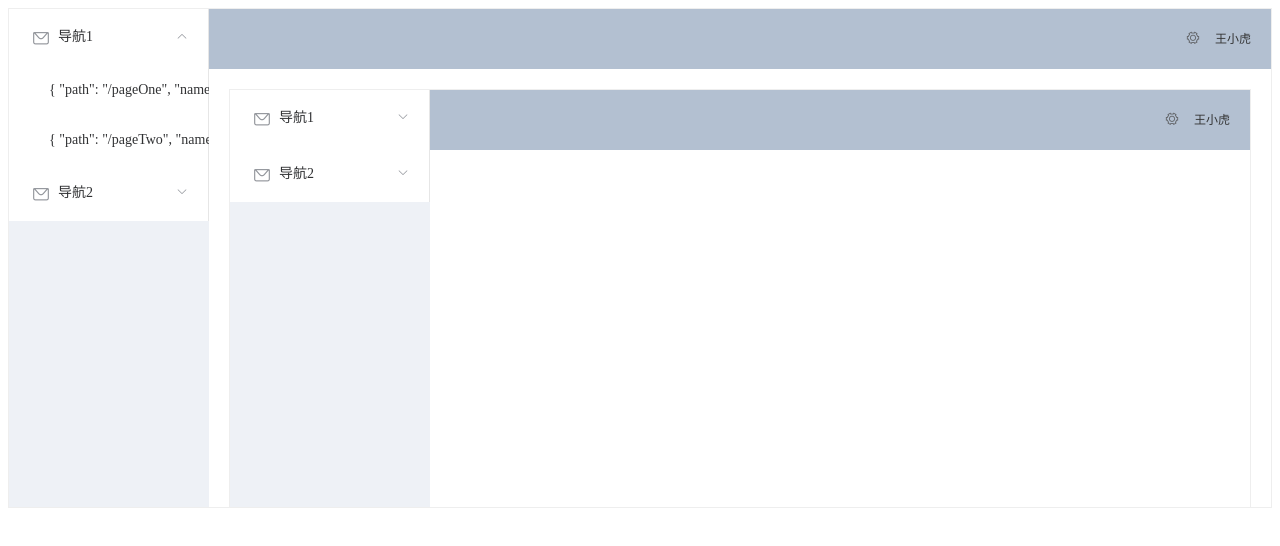
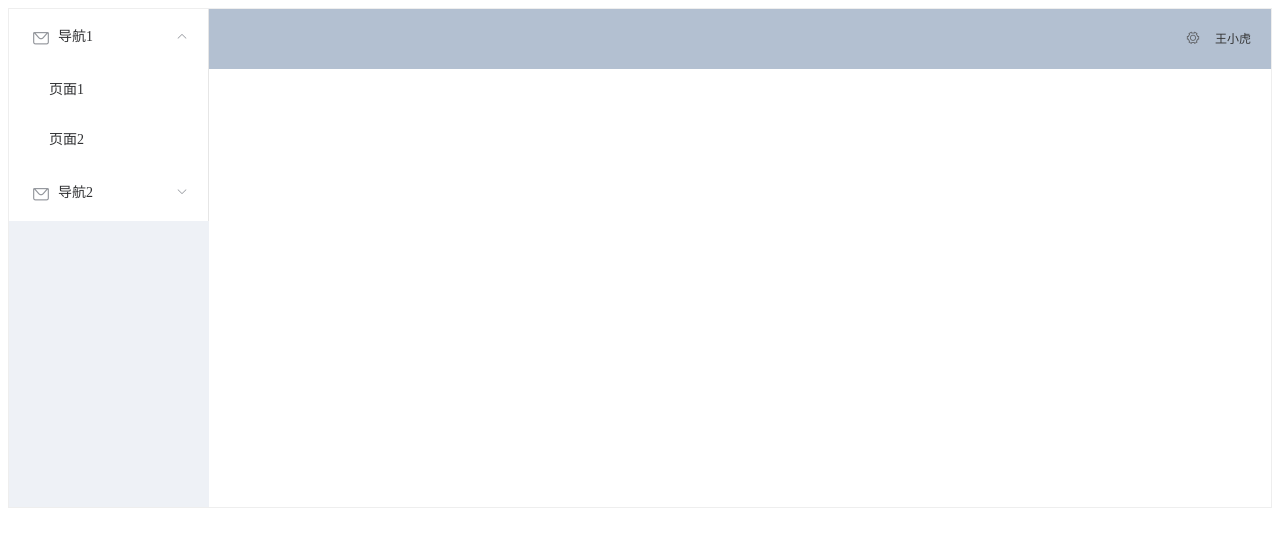
Before and after one commit to GDUFZXP/vue-starter, a Vue app: page / in a window 1280 px wide. Both pictures are taken after a click on the element "导航1". Shown: the top 546 px of the page. Built offline with nearby package versions, Linux system fonts and the light colour scheme.

Commit message:
解决窗口嵌套问题

```diff
--- a/src/App.vue
+++ b/src/App.vue
@@ -1,46 +1,6 @@
 <template>
   <div id="app">
-    <el-container style="height: 500px; border: 1px solid #eee">
-      <el-aside width="200px" style="background-color: rgb(238, 241, 246)">
-<!--        <el-menu :default-openeds="['1']">-->
-<!--          <el-submenu index="1">-->
-<!--            <template slot="title"><i class="el-icon-message"></i>导航1</template>-->
-<!--            <el-menu-item index="1-1">选项1</el-menu-item>-->
-<!--            <el-menu-item index="1-2">选项2</el-menu-item>-->
-<!--          </el-submenu>-->
-<!--          <el-submenu index="2">-->
-<!--            <template slot="title"><i class="el-icon-message"></i>导航2</template>-->
-<!--            <el-menu-item index="2-1">选项3</el-menu-item>-->
-<!--            <el-menu-item index="2-2">选项4</el-menu-item>-->
-<!--          </el-submenu>-->
-<!--        </el-menu>-->
-        <el-menu>
-			<el-submenu v-for="(item, index) in $router.options.routes" :index="index+''">
-				<template slot="title"><i class="el-icon-message"></i>{{item.name}}</template>
-				<el-menu-item v-for="(subItem, subIndex) in item.children" :index="index+'-'+subIndex+''">{{subItem}}</el-menu-item>
-			</el-submenu>
-        </el-menu>
-      </el-aside>
-
-      <el-container>
-        <el-header style="text-align: right; font-size: 12px">
-          <el-dropdown>
-            <i class="el-icon-setting" style="margin-right: 15px"></i>
-            <el-dropdown-menu slot="dropdown">
-              <el-dropdown-item>查看</el-dropdown-item>
-              <el-dropdown-item>新增</el-dropdown-item>
-              <el-dropdown-item>删除</el-dropdown-item>
-            </el-dropdown-menu>
-          </el-dropdown>
-          <span>王小虎</span>
-        </el-header>
-
-        <el-main>
-          <router-view></router-view>
-        </el-main>
-      </el-container>
-    </el-container>
-
+    <router-view></router-view>
   </div>
 </template>
 
--- a/src/router/index.js
+++ b/src/router/index.js
@@ -8,13 +8,15 @@ import App from "../App.vue";
 import About from '../views/About.vue'
 import PageThree from "../views/PageThree";
 import PageFour from "../views/PageFour";
+import Index from "../views/Index";
+import PageTwo from "../views/PageTwo";
 Vue.use(VueRouter)
 
 const routes = [
   {
     path: '/',
     name: '导航1',
-    component: App,
+    component: Index,
     children :[
       {
         path: "/pageOne",
@@ -23,7 +25,7 @@ const routes = [
       },{
         path: "/pageTwo",
         name: "页面2",
-        component: PageOne
+        component: PageTwo
       }
     ]
   },
--- /dev/null
+++ b/src/views/Index.vue
@@ -0,0 +1,54 @@
+<template>
+    <div>
+        <el-container style="height: 500px; border: 1px solid #eee">
+            <el-aside width="200px" style="background-color: rgb(238, 241, 246)">
+                <!--        <el-menu :default-openeds="['1']">-->
+                <!--          <el-submenu index="1">-->
+                <!--            <template slot="title"><i class="el-icon-message"></i>导航1</template>-->
+                <!--            <el-menu-item index="1-1">选项1</el-menu-item>-->
+                <!--            <el-menu-item index="1-2">选项2</el-menu-item>-->
+                <!--          </el-submenu>-->
+                <!--          <el-submenu index="2">-->
+                <!--            <template slot="title"><i class="el-icon-message"></i>导航2</template>-->
+                <!--            <el-menu-item index="2-1">选项3</el-menu-item>-->
+                <!--            <el-menu-item index="2-2">选项4</el-menu-item>-->
+                <!--          </el-submenu>-->
+                <!--        </el-menu>-->
+                <el-menu>
+                    <el-submenu v-for="(item, index) in $router.options.routes" :index="index+''">
+                        <template slot="title"><i class="el-icon-message"></i>{{item.name}}</template>
+                        <el-menu-item v-for="(subItem, subIndex) in item.children" :index="index+'-'+subIndex+''">{{subItem.name}}</el-menu-item>
+                    </el-submenu>
+                </el-menu>
+            </el-aside>
+
+            <el-container>
+                <el-header style="text-align: right; font-size: 12px">
+                    <el-dropdown>
+                        <i class="el-icon-setting" style="margin-right: 15px"></i>
+                        <el-dropdown-menu slot="dropdown">
+                            <el-dropdown-item>查看</el-dropdown-item>
+                            <el-dropdown-item>新增</el-dropdown-item>
+                            <el-dropdown-item>删除</el-dropdown-item>
+                        </el-dropdown-menu>
+                    </el-dropdown>
+                    <span>王小虎</span>
+                </el-header>
+
+                <el-main>
+                    <router-view></router-view>
+                </el-main>
+            </el-container>
+        </el-container>
+    </div>
+</template>
+
+<script>
+    export default {
+        name: "Index"
+    }
+</script>
+
+<style scoped>
+
+</style>
```
